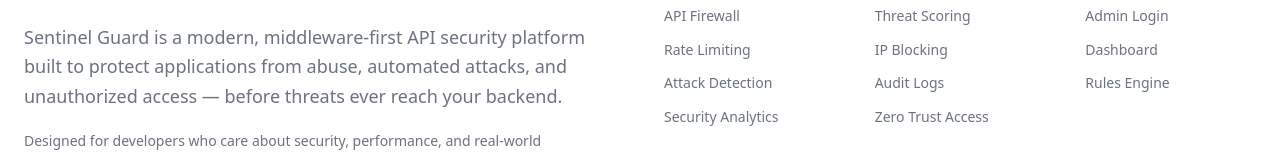
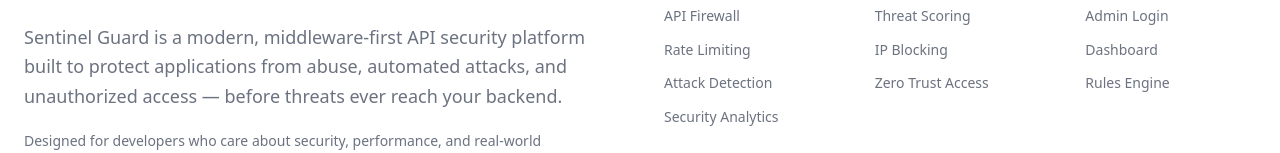
Before and after one commit to farhankhan0986/Sentinel-Guard, a Next.js app: page / in a window 1280 px wide. Shown: the part 1982-2135 px from the top of the page. Built offline with nearby package versions, Linux system fonts and the light colour scheme; no server answers.

Commit message:
footer updated

```diff
--- a/components/Footer.jsx
+++ b/components/Footer.jsx
@@ -42,7 +42,7 @@
             <FooterGroup title="Security">
               <FooterLink>Threat Scoring</FooterLink>
               <FooterLink>IP Blocking</FooterLink>
-              <FooterLink>Audit Logs</FooterLink>
+              {/* <FooterLink>Audit Logs</FooterLink> */}
               <FooterLink>Zero Trust Access</FooterLink>
             </FooterGroup>
 
```
